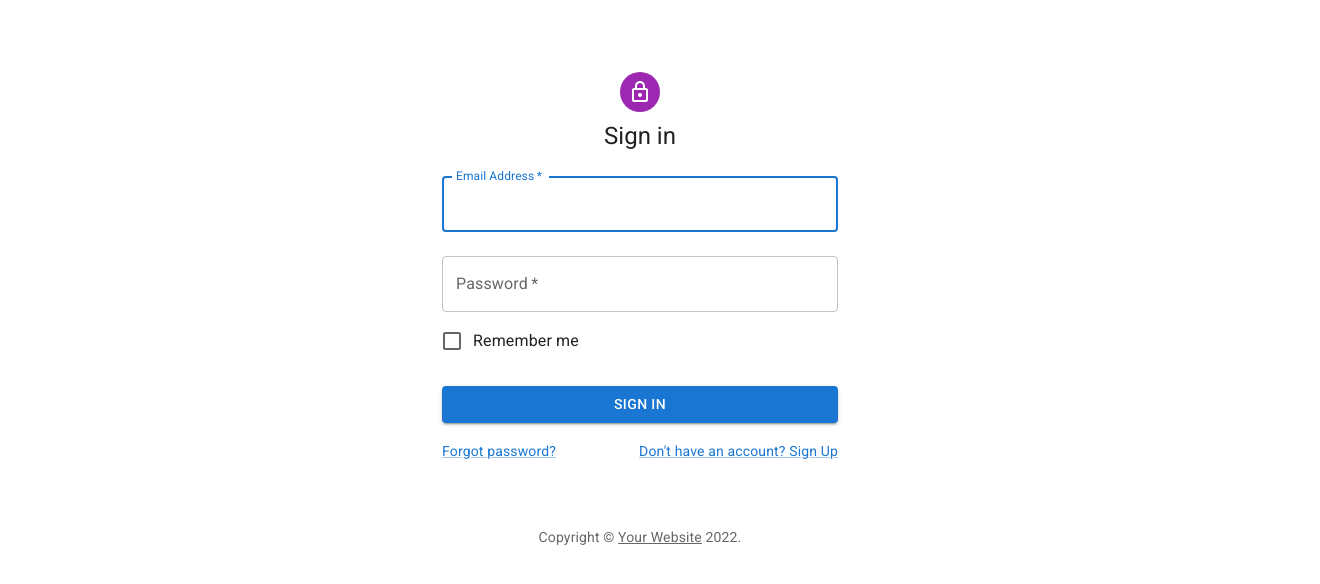
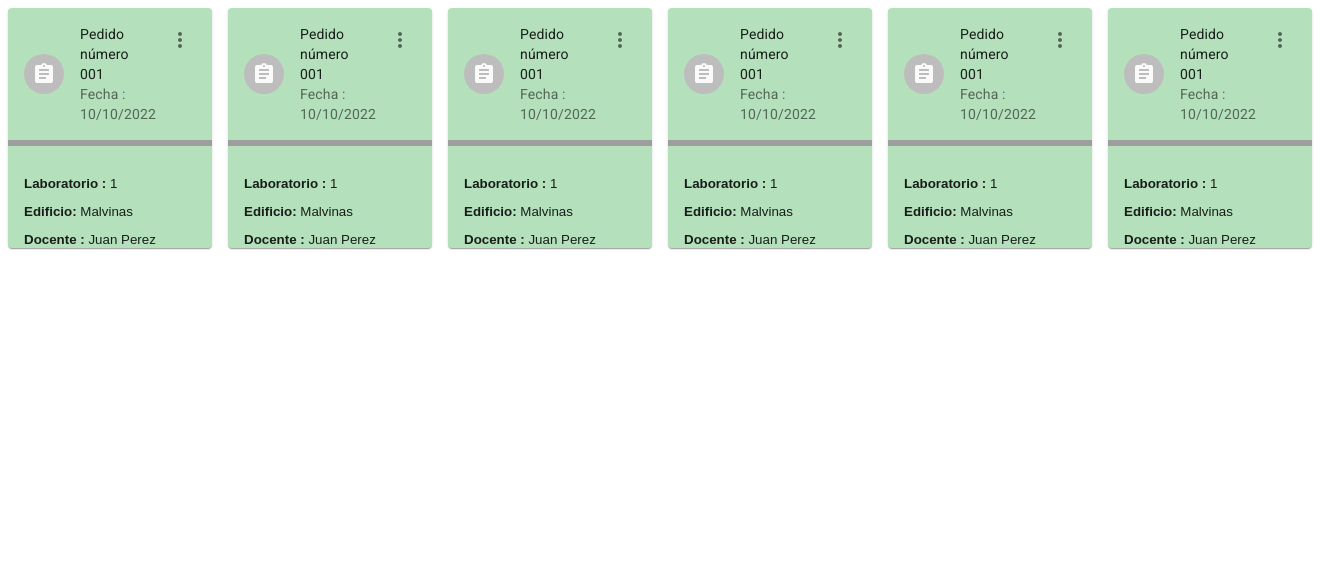
Before and after one commit to chamiamarillo/appLabFront, a React (Create React App) app: page / in a window 1280 px wide. Shown: the top 584 px of the page, 1320 px wide, since content can reach past the window. Built offline with nearby package versions, Linux system fonts and the light colour scheme; grey boxes are pictures that could not be loaded.

Commit message:
se agrega componentes pedidos y pedido de perfil laboratorio

```diff
--- a/package.json
+++ b/package.json
@@ -15,7 +15,11 @@
     "react-dom": "^18.2.0",
     "react-scripts": "5.0.1",
     "styled-components": "^5.3.5",
-    "web-vitals": "^2.1.4"
+    "web-vitals": "^2.1.4",
+    "@material-ui/core": "^4.12.4",
+    "@material-ui/icons": "^4.11.3",
+    "react-router": "^5.2.0",
+    "react-router-dom": "^5.2.0"
   },
   "scripts": {
     "start": "react-scripts start",
--- a/src/App.js
+++ b/src/App.js
@@ -5,14 +5,20 @@ import Datos from './Components/Datos';
 import Iconos from './Components/Iconos';
 import Barra from './Components/Barra';
 
+import { BrowserRouter as Router, Switch, Route } from "react-router-dom";
+
+import Pedidos from "./Components/Laboratorio/Pedidos";
+
 function App() {
   return (
     <div >
-      {/* <Cards></Cards> */}
-      <Registrarse></Registrarse>
-      {/* <Datos></Datos> */}
-      {/* <Iconos></Iconos>
-      <Barra></Barra> */}
+      <Router>
+        <Switch>
+          <Route exact path="/">
+          <Pedidos />
+          </Route>
+        </Switch>
+      </Router>
     </div>
   );
 }
--- /dev/null
+++ b/src/Components/Laboratorio/Pedido.jsx
@@ -0,0 +1,75 @@
+import React from "react";
+import { Icon, makeStyles } from "@material-ui/core";
+import AssignmentIcon from '@mui/icons-material/Assignment';
+import {
+  Box,
+  Card,
+  CardContent,
+  Avatar,
+  CardHeader,
+  IconButton,
+  CardMedia,
+  CardActionArea,
+} from "@material-ui/core";
+import MoreVertIcon from "@material-ui/icons/MoreVert";
+
+const useStyles = makeStyles(() => ({
+  root: {
+    display: "flex",
+    flexWrap: "wrap",
+    "& > *": {
+      //margin: "right",
+      margin: "8px",
+      height:"240px"
+    },
+  },
+}));
+
+function Pedido() {
+  const { root } = useStyles();
+
+  return (
+    <Box className={root}>
+      <Card style={{ backgroundColor: "#b4e0bc" }}>
+        <CardActionArea>
+          <CardHeader
+            style={{ textAlign: "left" }}
+            avatar={
+              <Avatar>
+                <AssignmentIcon />
+              </Avatar>
+            }
+            title="Pedido número 001"
+            subheader="Fecha : 10/10/2022"
+            action={
+              <IconButton>
+                <MoreVertIcon />
+              </IconButton>
+            }
+          />
+          <CardMedia
+            style={{ paddingTop: "3%" }}
+            image="./media/background.png"
+            title="Background image"
+          />
+          <CardContent style={{ textAlign: "left" }}>
+            <p>
+              <strong>Laboratorio : </strong> 1
+            </p>
+            <p>
+              <strong>Edificio:</strong> Malvinas
+            </p>
+            <p>
+              <strong>Docente : </strong>Juan Perez
+            </p>
+            <p>
+              <strong>Estado :</strong>Aceptado
+            </p>
+          </CardContent>
+        </CardActionArea>
+      </Card>
+    </Box>
+  );
+}
+
+export default Pedido;
--- /dev/null
+++ b/src/Components/Laboratorio/Pedidos.jsx
@@ -0,0 +1,31 @@
+import React from "react";
+import { makeStyles } from "@material-ui/core";
+import Pedido from "./Pedido";
+
+const useStyles = makeStyles(() => ({
+  marginTop: {
+  //  marginTop: "100px",
+   // height: "100vh",
+   // marginLeft: "250px",
+    display:"flex",
+    flexDirection:"row",
+    textAlign:"center"
+  },
+}));
+
+function Pedidos() {
+  const { marginTop } = useStyles();
+
+  return (
+    <div className={marginTop}>
+      <Pedido></Pedido>
+      <Pedido></Pedido>
+      <Pedido></Pedido>
+      <Pedido></Pedido>
+      <Pedido></Pedido>
+      <Pedido></Pedido>
+    </div>
+  );
+}
+
+export default Pedidos;
```
Also changed, not shown: 1 other file (tests, documents, lock files or other folders).
